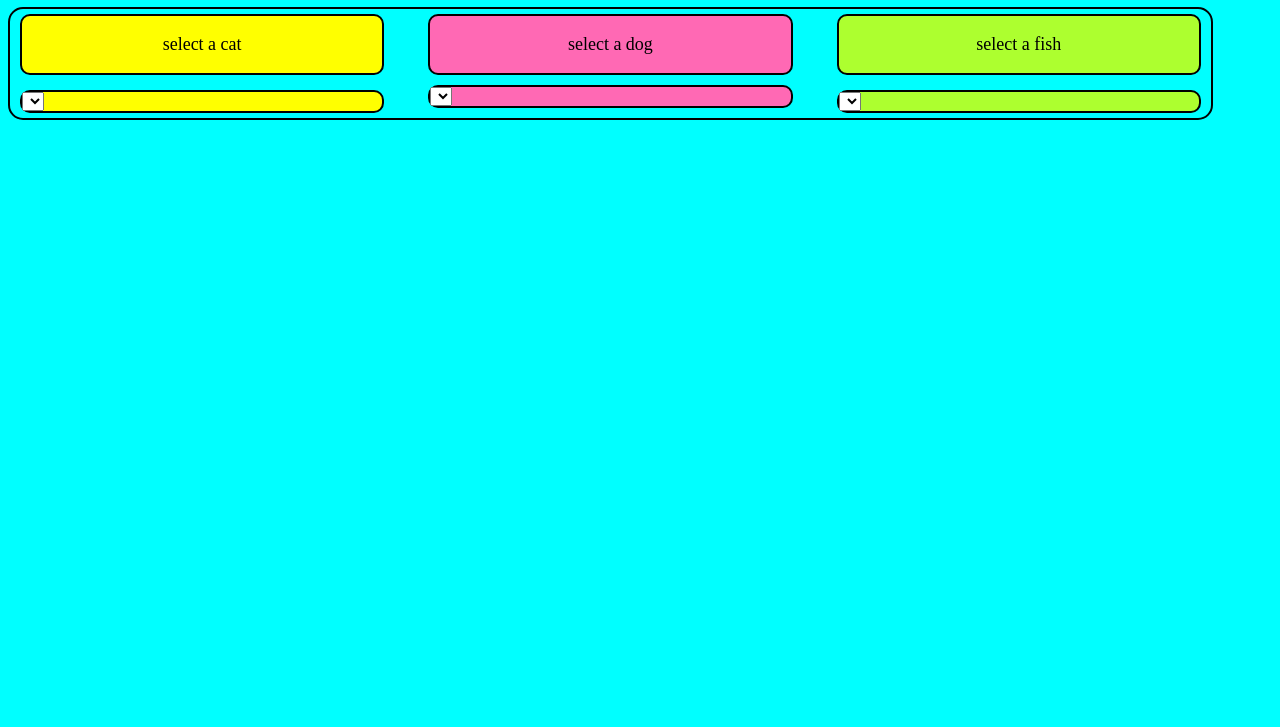
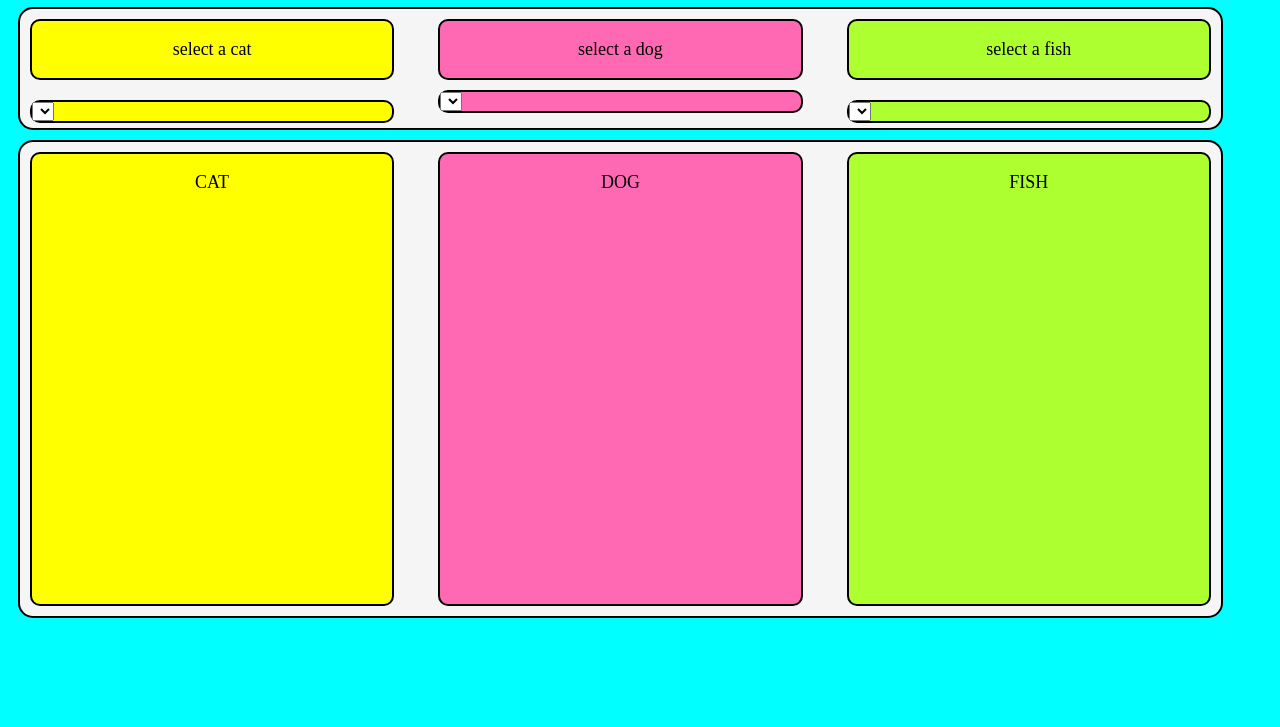
Before and after one commit to Hippo14a/WYWM-NH-Assignment, a plain HTML site: page index.html in a window 1280 px wide. Shown: the part 73-800 px from the top of the page. Drawn offline with Linux system fonts and the light colour scheme.

Commit message:
Misc formatting

```diff
--- a/index.html
+++ b/index.html
@@ -14,25 +14,36 @@
         <meta charset="UTF-8">
     </head>
     <body>
-        <h1>Images of BLAH creatures to make you smile!</h1>
+        <h1>Meow, woof & gurgle: images to make you smile!</h1>
         <div class="top-container">
-            <div class="top-box" id="top-left">
+            <div class="top-box" id="left">
                 <p>select a cat</p>
             </div>
-            <div class="top-box" id="top-right">
+            <div class="top-box" id="right">
                 <p>select a fish</p>
             </div>
-            <div class="top-box" id="top-middle">
+            <div class="top-box" id="middle">
                 <p>select a dog</p>
             </div>
-            <div class="middle-box" id="top-left">
+            <div class="middle-box" id="left">
                 <select name="cats" id="cat-list"></select>
             </div>
-            <div class="middle-box" id="top-right">
+            <div class="middle-box" id="right">
                 <select name="fish" id="fish-list"></select>
             </div>
-            <div class="middle-box" id="top-middle">
-                <select name="dogs" id=""dog-list"></select>
+            <div class="middle-box" id="middle">
+                <select name="dogs" id="dog-list"></select>
+            </div>
+        </div>
+        <div class="bottom-container">
+            <div class="bottom-box" id="left">
+                <p>CAT</p>
+            </div>
+            <div class="bottom-box" id="right">
+                <p>FISH</p>
+            </div>
+            <div class="bottom-box" id="middle">
+                <p>DOG</p>
             </div>
         </div>
     </body>
--- a/style.css
+++ b/style.css
@@ -23,13 +23,6 @@ p {
     text-align: center;
 }
 
-p2 {
-    font-size:large;
-    color: black;
-    margin: 0 auto;
-    text-align: center;
-}
-
 .top-container {
     border-style:solid;
     border-width: 2px;
@@ -37,6 +30,8 @@ p2 {
     border-radius: 15px;
     width:95%;
     justify-content: space-evenly;
+    margin: 10px;
+    background-color: whitesmoke;
 }
 
 .top-box{
@@ -45,26 +40,8 @@ p2 {
     border-color: black;
     border-radius: 10px;
     width:30%;
-    justify-content: space-between;
-    margin: 5px;
-    margin-left: 10px;
-    margin-right: 10px;
-}
-
-#top-left {
-    background-color: yellow;
-    float:left;
-}
-
-#top-middle {
-    background-color:hotpink;
-    margin-left: auto;
-    margin-right: auto;
-}
-
-#top-right {
-    background-color: greenyellow;
-    float:right;
+    justify-content: space-evenly;
+    margin: 10px;
 }
 
 .middle-box{
@@ -73,22 +50,45 @@ p2 {
     border-color: black;
     border-radius: 10px;
     width:30%;
-    justify-content: space-between;
+    justify-content: space-evenly;
+    margin: 10px;
+    margin-bottom: 15px;
+}
+
+.bottom-container {
+    border-style:solid;
+    border-width: 2px;
+    border-color: black;
+    border-radius: 15px;
+    width:95%;
+    justify-content: space-evenly;
+    margin: 10px;
+    background-color: whitesmoke;
+}
+
+.bottom-box{
+    border-style:solid;
+    border-width: 2px;
+    border-color: black;
+    border-radius: 10px;
+    width:30%;
+    height: 450px;
+    justify-content: space-evenly;
     margin: 10px
 }
 
-#middle-left {
+#left {
     background-color: yellow;
     float:left;
 }
 
-#middle-middle {
+#middle {
     background-color:hotpink;
     margin-left: auto;
     margin-right: auto;
 }
 
-#middle-right {
+#right {
     background-color: greenyellow;
     float:right;
 }
```
